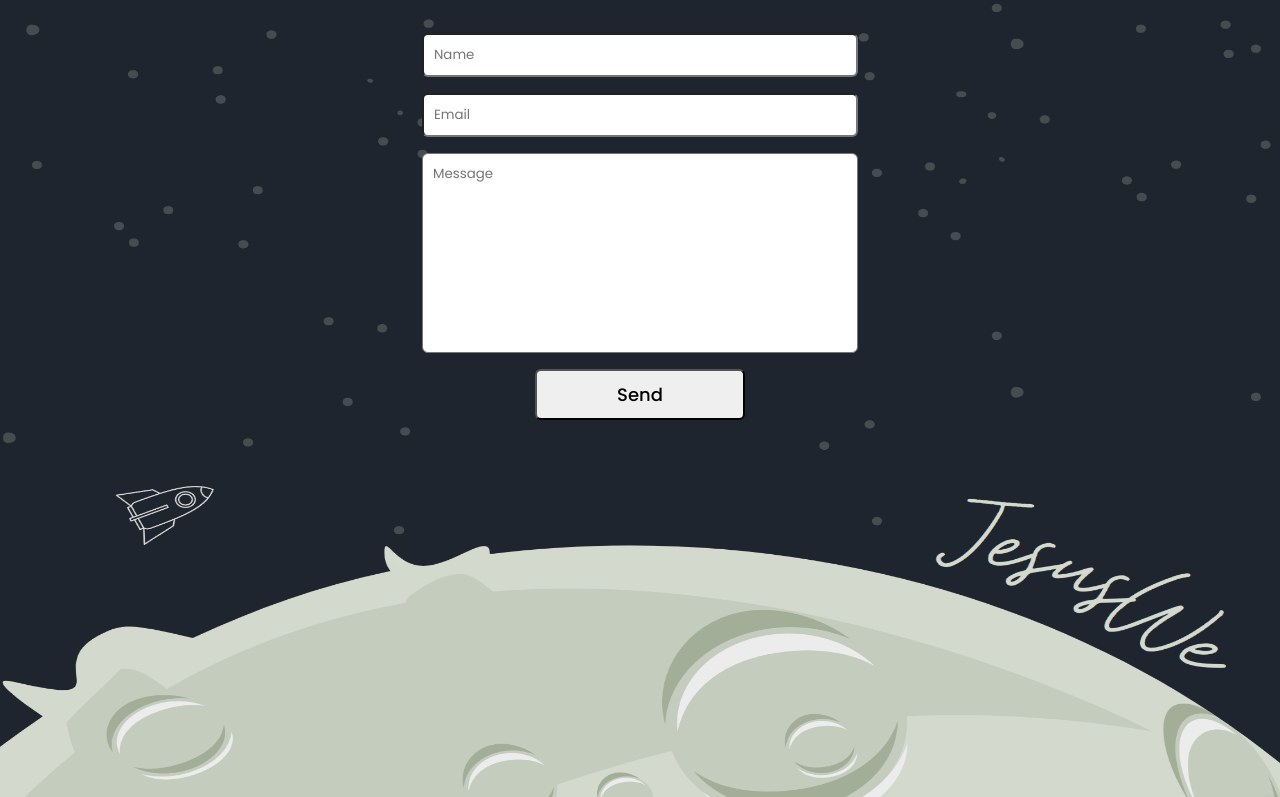
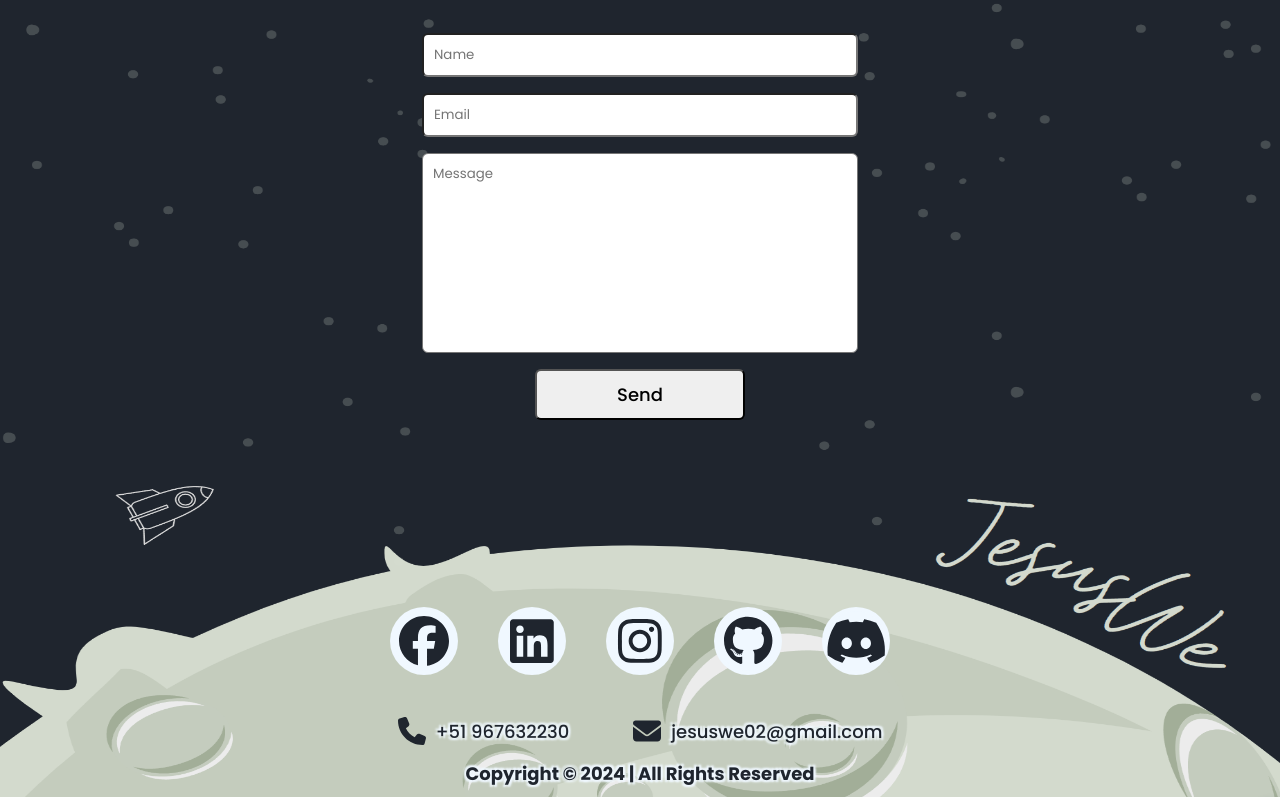
Before and after one commit to JesusWe02/portfolio, a React (Vite) app: page / in a window 1280 px wide. Shown: the part 3374-4171 px from the top of the page. Built offline with nearby package versions, Linux system fonts and the light colour scheme.

Commit message:
footer implement

```diff
--- a/package.json
+++ b/package.json
@@ -11,6 +11,10 @@
   },
   "dependencies": {
     "@emailjs/browser": "^3.11.0",
+    "@fortawesome/fontawesome-svg-core": "^6.5.1",
+    "@fortawesome/free-brands-svg-icons": "^6.5.1",
+    "@fortawesome/free-solid-svg-icons": "^6.5.1",
+    "@fortawesome/react-fontawesome": "^0.2.0",
     "react": "^18.2.0",
     "react-dom": "^18.2.0"
   },
--- a/src/Components/Contact/Contact.css
+++ b/src/Components/Contact/Contact.css
@@ -8,6 +8,7 @@
   color: aliceblue;
   text-align: center;
   min-width: 300px;
+  position: relative;
 }
 .form-container {
   width: 80%;
@@ -18,19 +19,16 @@
   padding-top: 2rem;
   max-width: 500px;
 }
-
 .form-container > input,
 textarea {
   margin: 0 2rem 0;
   border-radius: 6px;
   padding: 10px;
 }
-
 textarea {
   min-height: 200px;
   resize: none;
 }
-
 .form-container input[type="submit"] {
   margin: 0 auto;
   padding: 10px 80px;
@@ -39,9 +37,73 @@ textarea {
   font-weight: 500;
   transition: transform 200ms;
 }
-
 .form-container input[type="submit"]:hover {
   transform: translateY(-2px);
+}
+.container-footer {
+  position: absolute;
+  bottom: 0;
+  width: 100%;
+}
+.social-icons {
+  font-size: 32px;
+  display: flex;
+  justify-content: center;
+  align-items: center;
+  gap: 1rem;
+  padding-bottom: 90px;
+}
+.social-icons > li {
+  list-style: none;
+}
+
+.social-icons > li > a {
+  color: var(--primary-dark);
+  border-radius: 50%;
+  box-shadow: 0 0 0 2px aliceblue;
+  display: inline-flex;
+  justify-content: center;
+  align-items: center;
+  width: 40px;
+  height: 40px;
+  text-decoration: none;
+  background-color: aliceblue;
+  transition: transform 200ms;
+}
+
+.social-icons > li > a:hover {
+  box-shadow: 0 0 0 4px aliceblue;
+  background-color: aliceblue;
+  transform: translateY(-4px);
+}
+
+.contact-info > ul {
+  color: var(--primary-dark);
+  font-size: 28px;
+  display: flex;
+  flex-direction: column;
+  justify-content: center;
+  align-items: center;
+  padding-bottom: 5px;
+}
+.contact-info > ul > li {
+  display: flex;
+  align-items: center;
+  gap: 10px;
+}
+.contact-info li > span {
+  font-size: 18px;
+  font-weight: 500;
+  text-shadow: 2px 2px 2px aliceblue, -2px -2px 2px aliceblue,
+    2px -2px 2px aliceblue, -2px 2px 2px aliceblue;
+}
+.container-footer > p {
+  font-size: 18px;
+  font-weight: bold;
+  color: var(--primary-dark);
+  padding-bottom: 10px;
+  text-shadow: 2px 2px 2px aliceblue, -2px -2px 2px aliceblue,
+    2px -2px 2px aliceblue, -2px 2px 2px aliceblue;
 }
 
 @media (min-width: 550px) {
@@ -49,17 +111,60 @@ textarea {
     background-image: url(../../imgs/footerMobile2.png);
     height: 900px;
   }
+  .social-icons {
+    font-size: 40px;
+    padding-bottom: 20px;
+    gap: 1.2rem;
+  }
+  .social-icons > li > a {
+    box-shadow: 0 0 0 3px aliceblue;
+    width: 50px;
+    height: 50px;
+    background-color: aliceblue;
+  }
+
+  .social-icons > li > a:hover {
+    box-shadow: 0 0 0 6px var(--primary-dark);
+    background-color: var(--primary-dark);
+    color: aliceblue;
+  }
 }
 
 @media (min-width: 800px) {
   .section-contact {
     background-image: url(../../imgs/footerTablet.png);
   }
+  .social-icons {
+    font-size: 50px;
+    gap: 1.8rem;
+    padding-bottom: 30px;
+  }
+  .social-icons > li > a {
+    box-shadow: 0 0 0 4px aliceblue;
+    width: 60px;
+    height: 60px;
+  }
+  .social-icons > li > a:hover {
+    box-shadow: 0 0 0 8px var(--primary-dark);
+  }
+  .contact-info > ul {
+    flex-direction: row;
+    gap: 4rem;
+    padding-bottom: 15px;
+  }
 }
 
 @media (min-width: 1200px) {
   .section-contact {
     background-image: url(../../imgs/footerDesktop.png);
+  }
+  .social-icons {
+    gap: 3rem;
+  }
+  .contact-info > ul {
+    flex-direction: row;
+    gap: 4rem;
+    padding-bottom: 15px;
   }
 }
 
--- a/src/Components/Contact/Contact.tsx
+++ b/src/Components/Contact/Contact.tsx
@@ -1,6 +1,15 @@
 import { useRef } from "react";
 import "./Contact.css";
 import emailjs from "@emailjs/browser";
+import { FontAwesomeIcon } from "@fortawesome/react-fontawesome";
+import { faEnvelope, faPhone } from "@fortawesome/free-solid-svg-icons";
+import {
+  faDiscord,
+  faGithub,
+  faLinkedin,
+  faFacebook,
+  faInstagram,
+} from "@fortawesome/free-brands-svg-icons";
 
 export function Contact() {
   const form = useRef<HTMLFormElement | null>(null);
@@ -39,6 +48,49 @@ export function Contact() {
         <textarea name="message" placeholder="Message" required />
         <input type="submit" value="Send" />
       </form>
+      <footer className="container-footer">
+        <ul className="social-icons">
+          <li>
+            <a href="#">
+              <FontAwesomeIcon icon={faFacebook} />
+            </a>
+          </li>
+          <li>
+            <a href="#">
+              <FontAwesomeIcon icon={faLinkedin} />
+            </a>
+          </li>
+          <li>
+            <a href="#">
+              <FontAwesomeIcon icon={faInstagram} />
+            </a>
+          </li>
+          <li>
+            <a href="#">
+              <FontAwesomeIcon icon={faGithub} />
+            </a>
+          </li>
+          <li>
+            <a href="#">
+              <FontAwesomeIcon icon={faDiscord} />
+              {/* <FontAwesomeIcon icon={faSquareInstagram} /> */}
+            </a>
+          </li>
+        </ul>
+        <div className="contact-info">
+          <ul>
+            <li>
+              <FontAwesomeIcon icon={faPhone} />
+              <span>+51 967632230</span>
+            </li>
+            <li>
+              <FontAwesomeIcon icon={faEnvelope} />{" "}
+              <span>jesuswe02@gmail.com</span>
+            </li>
+          </ul>
+        </div>
+        <p>Copyright © 2024 | All Rights Reserved</p>
+      </footer>
     </section>
   );
 }
```
Also changed, not shown: 1 other file (tests, documents, lock files or other folders).
